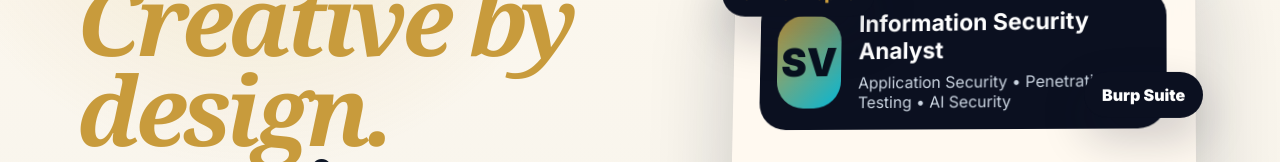
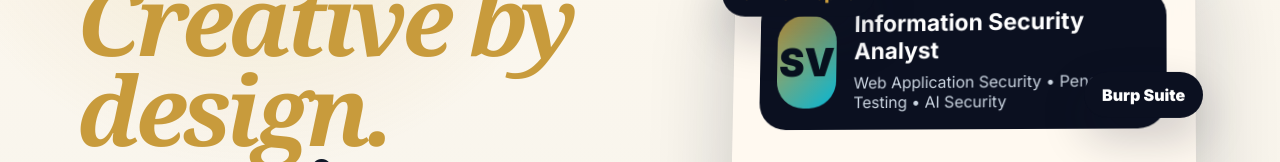
Before and after one commit to sv24aav/shanmugam_vengatesan.github.io, a plain HTML site: page index.html in a window 1280 px wide. Shown: the part 389-551 px from the top of the page. Drawn offline with Linux system fonts and the light colour scheme.

Commit message:
Update job description in index.html

```diff
--- a/index.html
+++ b/index.html
@@ -64,7 +64,7 @@
           <div class="monogram">SV</div>
           <div>
             <h2>Information Security Analyst</h2>
-            <p>Application Security • Penetration Testing • AI Security</p>
+            <p>Web Application Security • Penetration Testing • AI Security</p>
           </div>
         </div>
 
```
